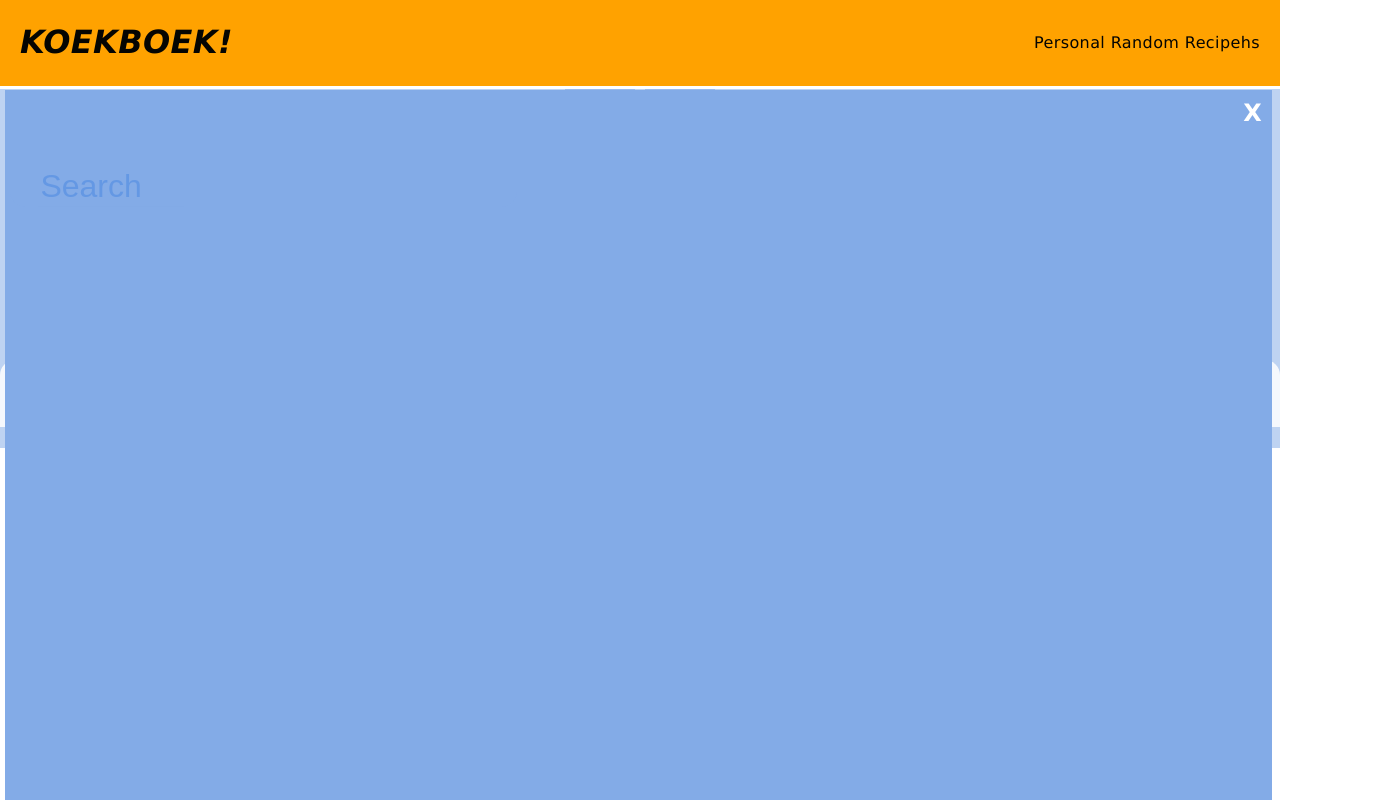
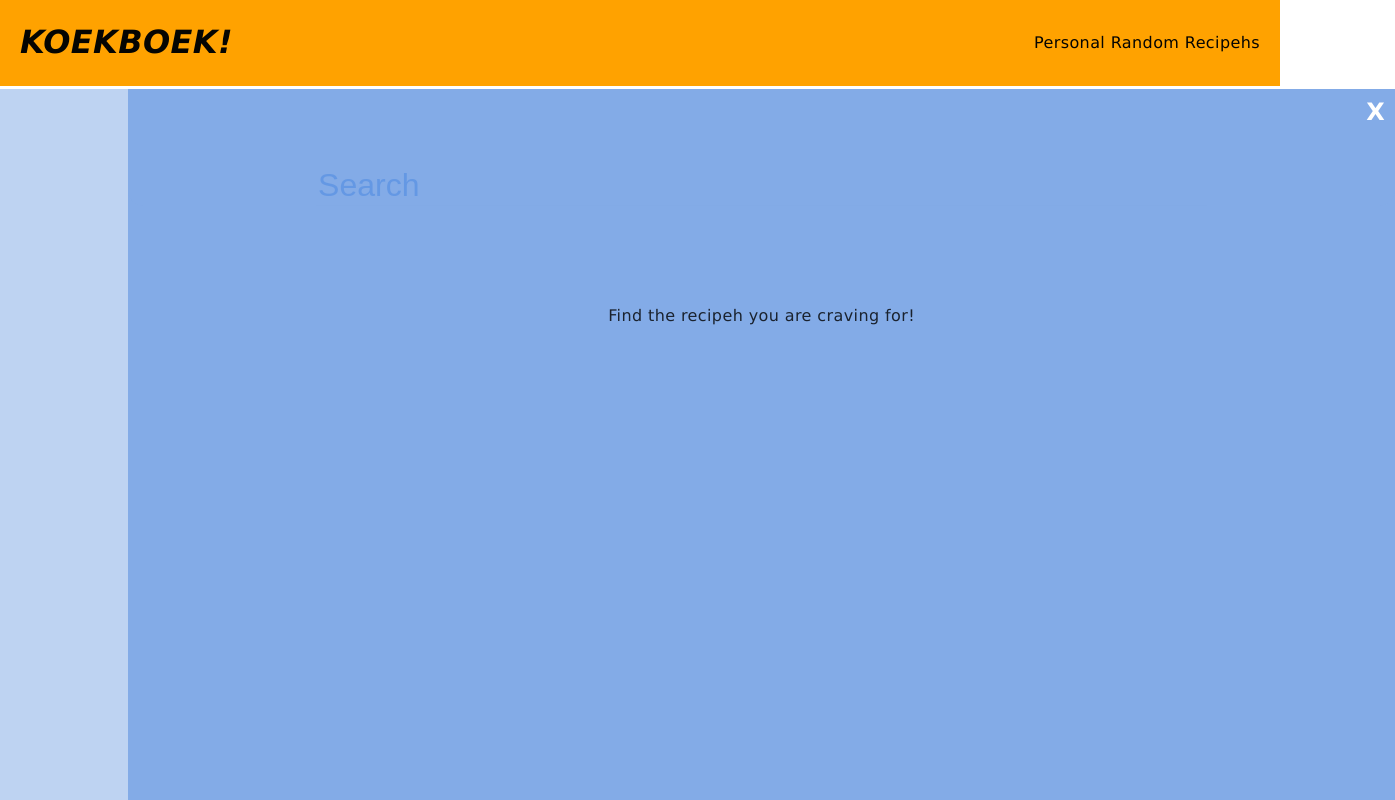
Before and after one commit to arejasverduras/KookBoek-React, a React (Create React App) app: page / in a window 1280 px wide. Both pictures are taken after a click on the element 560 px from the left and 124 px from the top of the page. Shown: the top 800 px of the page, 1395 px wide, since content can reach past the window. Built offline with nearby package versions, Linux system fonts and the light colour scheme.

Commit message:
fix design flaws. Hide menu panel on mouseLeave

```diff
--- a/src/App.css
+++ b/src/App.css
@@ -136,7 +136,8 @@ a {
 .headerTabsContainer {
   display:flex;
   justify-content: center;
-  overflow:hidden;
+  /* overflow:hidden; */
+  flex-wrap:wrap;
 }
 
 .headerTab {
@@ -147,7 +148,6 @@ a {
   min-width: 70px;
   margin: 0 5px;
   transition: all 400ms;
-
 }
 
 .headerTab.Hidden {
@@ -164,20 +164,32 @@ a {
   height: 70px;
   padding-top: 20px;
   opacity: 1;
-
 }
 
-.headerTab.Visible {
+.headerTab.Hidden:active {
+  padding:0;
+}
+
+/* .headerTab.Visible {
   position:absolute;
   left:0;
   top:90px;
   min-height: 100vh;
-  /* height: 1000px; */
   min-width: 96vw;
   opacity:1;
   overflow-y:scroll;
-  /* box-sizing:content-box; */
   z-index:10;
+} */
+
+.headerTab.Visible {
+  /* position:relative;
+  top:90px;  */
+  margin: 0 auto;
+  min-height: 100vh;
+  min-width: 96vw;
+  opacity:1;
+  overflow-y:scroll;
+  z-index:9;
 }
 
 .headerTab.Visible::-webkit-scrollbar {
@@ -197,6 +209,7 @@ a {
   font-size: 1.5em;
   cursor: pointer;
   padding: 10px;
+  z-index:11;
 }
 
 .headerTabIcon {
@@ -242,7 +255,15 @@ a {
 
 /* Search */
 .search {
-  width: 100%;
+  /* min-width: 80%; */
+  max-width:100%;
+  margin: 0 auto;
+  /* padding:20px; */
+}
+
+.searchBar {
+  min-height: 150px;
+  min-width: 400px;
 }
 
 .searchBar input {
@@ -254,6 +275,7 @@ a {
   border-bottom: 1px solid rgba(131, 171, 231, 0.8);
   margin-top: 30px;
   transition: all 50ms;
+
 }
 
 .searchBar input::placeholder {
@@ -267,10 +289,6 @@ a {
 }
 
 @media screen and (min-width: 680px) {
-  .search {
-    width: 40%;
-  }
-
   .Filters {
     /* width: 60%; */
     justify-content: center;
@@ -278,6 +296,10 @@ a {
 }
 
 /* Search Result List */
+
+.searchResultSpaceHolder {
+  min-height: 400px;
+}
 
 .searchResult {
   margin: 0 auto;
@@ -305,7 +327,7 @@ a {
 }
 
 .searchResult .resultList .recipehTile {
-  max-width: 40%;
+  /* max-width: 40%; */
   max-height: 100%;
 }
 
@@ -374,12 +396,6 @@ a {
   flex-direction: column;
   align-items: flex-end;
   margin-bottom: 75px;
-}
-
-@media screen and (min-width: 768px) {
-  .favoritesList .recipehTile {
-    /* width: 30% */
-  }
 }
 
 /* Title in recipehTile */
--- a/src/components/HeaderTab/HeaderTab.tsx
+++ b/src/components/HeaderTab/HeaderTab.tsx
@@ -9,25 +9,30 @@ export const HeaderTab = ({subject, content, icon}:any) =>{
         setVisible(!visible)
     }
 
+
     return (
         <div
         data-testid={`showTab ${subject}`}
         title={`${capitalize(subject)}`}
         onClick={visible?()=>{}:toggleVisible}
-        className={visible? `${subject} headerTab Visible`: `${subject} headerTab Hidden`}
+        // onMouseLeave={visible?toggleVisible:()=>{}}
+        className={visible? `headerTab Visible ${subject}`: `headerTab Hidden ${subject} `}
     >
         {visible?
-        <>
+        <div>
             <div
                 onClick={toggleVisible}
                 className="headerTabCross"
             >
                 X
             </div>
-            <div className={`headerTab Content ${subject}`}>
+            <div
+                className={`headerTab Content ${subject}`}
+
+                >
                 {content}
             </div>
-        </>
+        </div>
         :
             <FontAwesomeIcon icon={icon} size="2x" className={`headerTabIcon ${subject}`}/>
 
--- a/src/components/HeaderTabsContainer/HeaderTabsContainer.tsx
+++ b/src/components/HeaderTabsContainer/HeaderTabsContainer.tsx
@@ -1,4 +1,4 @@
-import React from "react";
+import React, {useState} from "react";
 import { FavoritesList } from "../FavoritesList/FavoritesList";
 import { HeaderTab } from "../HeaderTab/HeaderTab";
 import { Filters } from "../Recipehs/RecipehHeader/Filters/Filters";
@@ -18,6 +18,7 @@ export const HeaderTabsContainer = () => {
     iconMap.set('filters', faFilter);
     iconMap.set('search', faSearch);
 
+
     const tabsToRender = tabItems.map((tabItem, index )=>
         <HeaderTab
             key={index}
--- a/src/components/Recipehs/Recipeh/RecipehContainer.tsx
+++ b/src/components/Recipehs/Recipeh/RecipehContainer.tsx
@@ -29,7 +29,7 @@ export const RecipehContainer = () => {
                     {
                     setTimeout(() => {
                         button.scrollIntoView({behavior: 'smooth'});
-                    }, 400);
+                    }, 200);
 
                     }
         }
--- a/src/components/Search/SearchResult/SearchResult.tsx
+++ b/src/components/Search/SearchResult/SearchResult.tsx
@@ -28,7 +28,6 @@ export const SearchResult = () => {
     if (searchTerm !== ""){
         return (
             <div className="searchResult">
-                {/* <h2>Recipehs for {searchTerm}</h2> */}
                 <ul className="resultList">
                     {result}
                 </ul>
@@ -38,7 +37,8 @@ export const SearchResult = () => {
     }
 
     return (
-        <>
-        </>
+        <div className="searchResultSpaceHolder">
+            <p>Find the recipeh you are craving for!</p>
+        </div>
     )
 };
```
